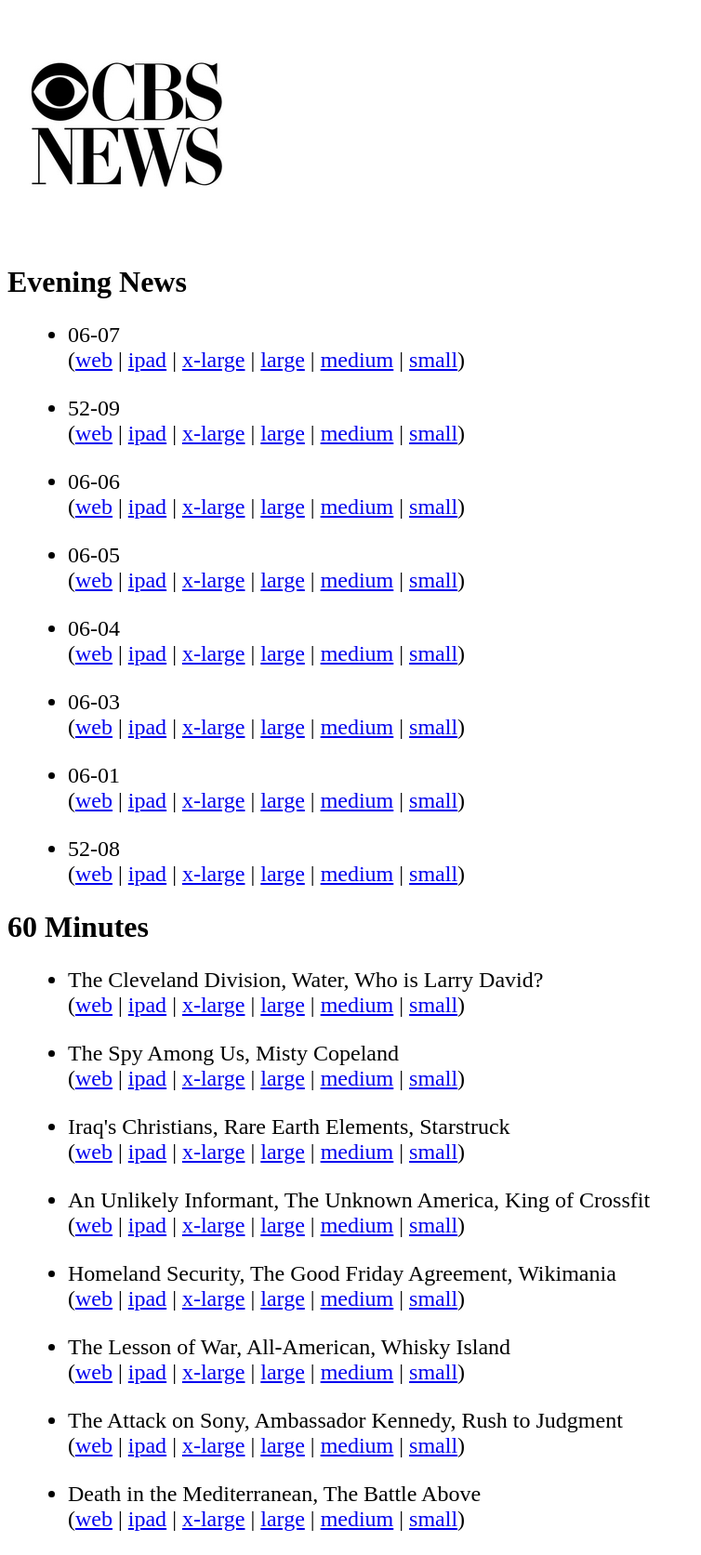
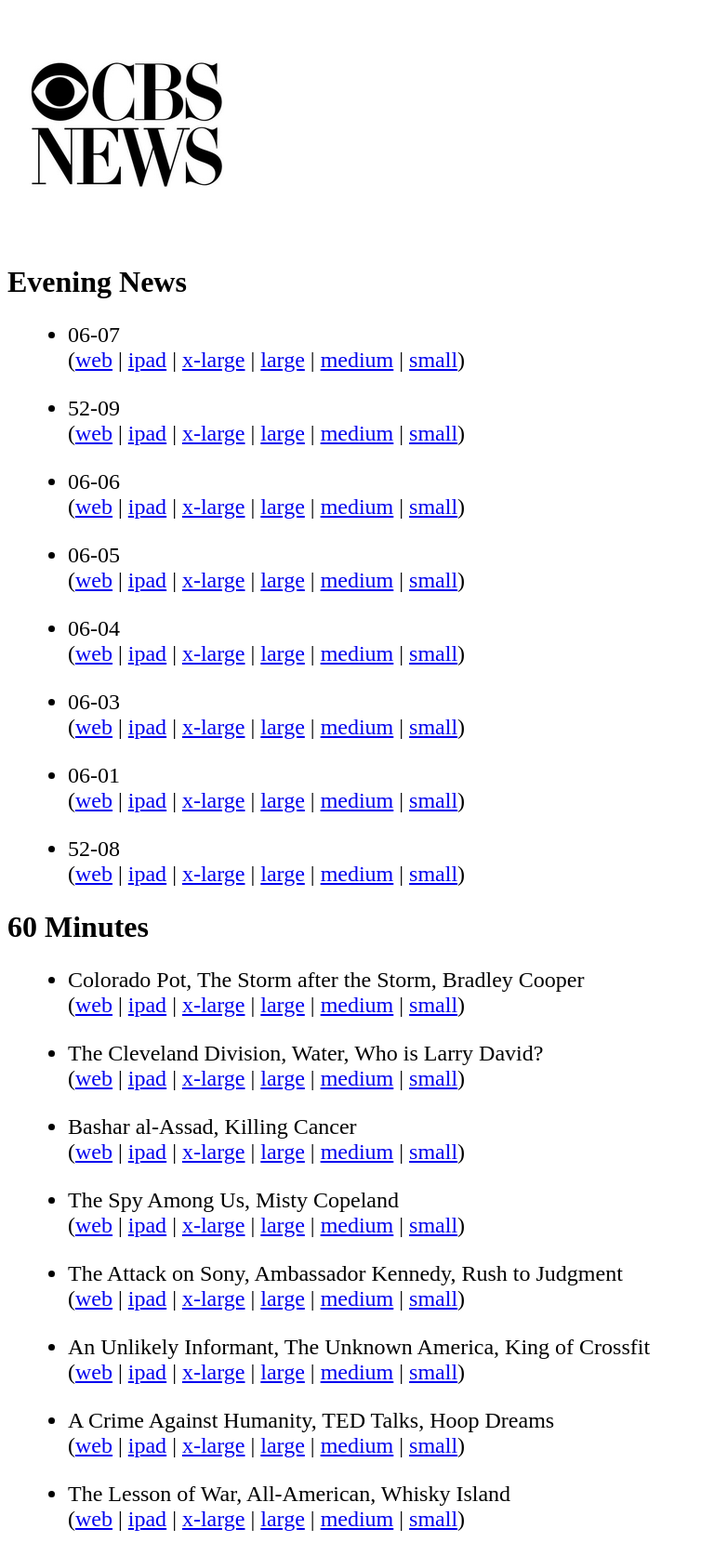
Before and after one commit to jkutner/cbsfeed, a Jekyll site: the page built from index.html, in a window 1280 px wide. Shown: the whole page at 93% size, without its empty margins (0-754 px from the left). Built offline with Jekyll 4.4.1, drawn with Linux system fonts in a browser that asks for light colours; nearby versions of some CDN libraries; some of the changed lines change nothing that is shown.

Commit message:
Updating with latest episdoes

```diff
--- a/_data/sixtymin.yml
+++ b/_data/sixtymin.yml
@@ -1,4 +1,13 @@
 ---
+- title: Colorado Pot, The Storm after the Storm, Bradley Cooper
+  links:
+    orig: /videos/colorado-pot-the-storm-after-the-storm-bradley-cooper/
+    ipad: ipad-streaming.cbsnews.com/media/mpx/2013/10/25/56666691724/60_full_0226_380509_0/60_full_0226_380509_0.m3u8
+    mp4_240: media\/2013\/10\/25\/56666691724\/60_full_0226_380457_240.mp4
+    mp4_740: media\/2013\/10\/25\/56666691724\/60_full_0226_380457_740.mp4
+    mp4_796: media\/2013\/10\/25\/56666691724\/60_full_0226_380457_796.mp4
+    mp4_1296: media\/2013\/10\/25\/56666691724\/60_full_0226_380457_1296.mp4
+  date: Colorado Pot, The Storm after the Storm, Bradley Cooper
 - title: The Cleveland Division, Water, Who is Larry David?
   links:
     orig: /videos/the-cleveland-division-water-who-is-larry-david/
@@ -8,6 +17,15 @@
     mp4_796: media\/2013\/10\/25\/56666691724\/60_full_0226_380457_796.mp4
     mp4_1296: media\/2013\/10\/25\/56666691724\/60_full_0226_380457_1296.mp4
   date: The Cleveland Division, Water, Who is Larry David?
+- title: Bashar al-Assad, Killing Cancer
+  links:
+    orig: /videos/bashar-al-assad-killing-cancer/
+    ipad: ipad-streaming.cbsnews.com/media/mpx/2015/03/29/419842627903/60_0329_Full_367012_500/60_0329_Full_367012_500.m3u8
+    mp4_240: media\/2015\/03\/29\/419842627903\/60_0329_Full_367006_240.mp4
+    mp4_740: media\/2015\/03\/29\/419842627903\/60_0329_Full_367006_740.mp4
+    mp4_796: media\/2015\/03\/29\/419842627903\/60_0329_Full_367006_796.mp4
+    mp4_1296: media\/2015\/03\/29\/419842627903\/60_0329_Full_367006_1296.mp4
+  date: Bashar al-Assad, Killing Cancer
 - title: The Spy Among Us, Misty Copeland
   links:
     orig: /videos/the-spy-among-us-misty-copeland/
@@ -17,15 +35,15 @@
     mp4_796: media\/2013\/10\/25\/56666691724\/60_full_0226_380457_796.mp4
     mp4_1296: media\/2013\/10\/25\/56666691724\/60_full_0226_380457_1296.mp4
   date: The Spy Among Us, Misty Copeland
-- title: Iraq's Christians, Rare Earth Elements, Starstruck
+- title: The Attack on Sony, Ambassador Kennedy, Rush to Judgment
   links:
-    orig: /videos/iraqs-christians-rare-earth-elements-starstruck/
-    ipad: ipad-streaming.cbsnews.com/media/mpx/2015/03/22/416497219642/60_Full_032215_362946_tablet.m3u8
-    mp4_240: media\/2015\/03\/22\/416497219642\/60_Full_032215_362916_240.mp4
-    mp4_740: media\/2015\/03\/22\/416497219642\/60_Full_032215_362916_740.mp4
-    mp4_796: media\/2015\/03\/22\/416497219642\/60_Full_032215_362916_796.mp4
-    mp4_1296: media\/2015\/03\/22\/416497219642\/60_Full_032215_362916_1296.mp4
-  date: Iraq's Christians, Rare Earth Elements, Starstruck
+    orig: /videos/the-attack-on-sony-ambassador-kennedy-rush-to-judgment/
+    ipad: ipad-streaming.cbsnews.com/media/mpx/2013/10/25/56666691724/60_full_0226_380509_0/60_full_0226_380509_0.m3u8
+    mp4_240: media\/2013\/10\/25\/56666691724\/60_full_0226_380457_240.mp4
+    mp4_740: media\/2013\/10\/25\/56666691724\/60_full_0226_380457_740.mp4
+    mp4_796: media\/2013\/10\/25\/56666691724\/60_full_0226_380457_796.mp4
+    mp4_1296: media\/2013\/10\/25\/56666691724\/60_full_0226_380457_1296.mp4
+  date: The Attack on Sony, Ambassador Kennedy, Rush to Judgment
 - title: An Unlikely Informant, The Unknown America, King of Crossfit
   links:
     orig: /videos/an-unlikely-informant-the-unknown-america-king-of-crossfit/
@@ -35,15 +53,15 @@
     mp4_796: media\/2013\/10\/25\/56666691724\/60_full_0226_380457_796.mp4
     mp4_1296: media\/2013\/10\/25\/56666691724\/60_full_0226_380457_1296.mp4
   date: An Unlikely Informant, The Unknown America, King of Crossfit
-- title: Homeland Security, The Good Friday Agreement, Wikimania
+- title: A Crime Against Humanity, TED Talks, Hoop Dreams
   links:
-    orig: /videos/homeland-security-the-good-friday-agreement-wikimania/
-    ipad: ipad-streaming.cbsnews.com/media/mpx/2013/10/25/56666691724/60_full_0226_380509_0/60_full_0226_380509_0.m3u8
-    mp4_240: media\/2013\/10\/25\/56666691724\/60_full_0226_380457_240.mp4
-    mp4_740: media\/2013\/10\/25\/56666691724\/60_full_0226_380457_740.mp4
-    mp4_796: media\/2013\/10\/25\/56666691724\/60_full_0226_380457_796.mp4
-    mp4_1296: media\/2013\/10\/25\/56666691724\/60_full_0226_380457_1296.mp4
-  date: Homeland Security, The Good Friday Agreement, Wikimania
+    orig: /videos/a-crime-against-humanity-ted-talks-hoop-dreams/
+    ipad: ipad-streaming.cbsnews.com/media/mpx/2015/04/19/430507075750/60_FULL_041915_379358_500/60_FULL_041915_379358_500.m3u8
+    mp4_240: media\/2015\/04\/19\/430507075750\/60_FULL_041915_379339_240.mp4
+    mp4_740: media\/2015\/04\/19\/430507075750\/60_FULL_041915_379339_740.mp4
+    mp4_796: media\/2015\/04\/19\/430507075750\/60_FULL_041915_379339_796.mp4
+    mp4_1296: media\/2015\/04\/19\/430507075750\/60_FULL_041915_379339_1296.mp4
+  date: A Crime Against Humanity, TED Talks, Hoop Dreams
 - title: The Lesson of War, All-American, Whisky Island
   links:
     orig: /videos/the-lesson-of-war-all-american-whisky-island/
@@ -53,21 +71,3 @@
     mp4_796: media\/2015\/05\/02\/438069827774\/60_FULL_050115_387478_796.mp4
     mp4_1296: media\/2015\/05\/02\/438069827774\/60_FULL_050115_387478_1296.mp4
   date: The Lesson of War, All-American, Whisky Island
-- title: The Attack on Sony, Ambassador Kennedy, Rush to Judgment
-  links:
-    orig: /videos/the-attack-on-sony-ambassador-kennedy-rush-to-judgment/
-    ipad: ipad-streaming.cbsnews.com/media/mpx/2013/10/25/56666691724/60_full_0226_380509_0/60_full_0226_380509_0.m3u8
-    mp4_240: media\/2013\/10\/25\/56666691724\/60_full_0226_380457_240.mp4
-    mp4_740: media\/2013\/10\/25\/56666691724\/60_full_0226_380457_740.mp4
-    mp4_796: media\/2013\/10\/25\/56666691724\/60_full_0226_380457_796.mp4
-    mp4_1296: media\/2013\/10\/25\/56666691724\/60_full_0226_380457_1296.mp4
-  date: The Attack on Sony, Ambassador Kennedy, Rush to Judgment
-- title: Death in the Mediterranean, The Battle Above
-  links:
-    orig: /videos/death-in-the-mediterranean-the-battle-above/
-    ipad: ipad-streaming.cbsnews.com/media/mpx/2015/04/26/434766915793/60_fULL_0426_383227_500/60_fULL_0426_383227_500.m3u8
-    mp4_240: media\/2015\/04\/26\/434766915793\/60_fULL_0426_383201_240.mp4
-    mp4_740: media\/2015\/04\/26\/434766915793\/60_fULL_0426_383201_740.mp4
-    mp4_796: media\/2015\/04\/26\/434766915793\/60_fULL_0426_383201_796.mp4
-    mp4_1296: media\/2015\/04\/26\/434766915793\/60_fULL_0426_383201_1296.mp4
-  date: Death in the Mediterranean, The Battle Above
```
